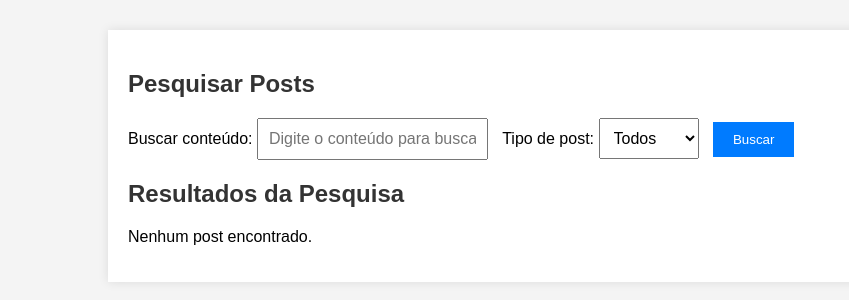
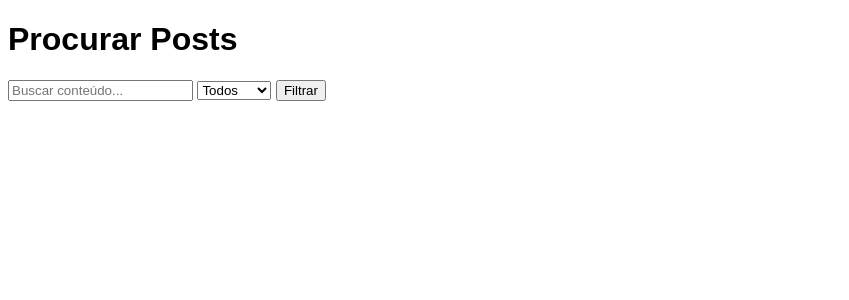
Before and after one commit to abeatrizreisdev/GerenciaPost, a PHP site: page /readPost.php in a window 1280 px wide. Shown: the top 300 px of the page, without its empty margins (0-849 px from the left). Run offline with PHP 8.4, Linux system fonts and the light colour scheme; data that the repository does not hold is empty.

Commit message:
criação da pagina de posts

```diff
--- a/php/facade/PostManager.php
+++ b/php/facade/PostManager.php
@@ -3,15 +3,18 @@ require_once __DIR__ . "/../factory/PostFactory.php";
 require_once __DIR__ . "/../observer/PostLogger.php";
 
 
-class PostManager {
+class PostManager
+{
     private $logger;
 
     // Agora o construtor recebe um logger como parâmetro
-    public function __construct(PostLogger $logger) {
+    public function __construct(PostLogger $logger)
+    {
         $this->logger = $logger;
     }
 
-    public function createPost($type, $content, $imagemUrl = null, $videoUrl = null) {
+    public function createPost($type, $content, $imagemUrl = null, $videoUrl = null)
+    {
         // Cria o post através da fábrica com todos os parâmetros necessários
         $post = PostFactory::createPost($type, $content, $imagemUrl, $videoUrl);
         $post->saveToDatabase();
@@ -21,38 +24,58 @@ class PostManager {
 
         return $post;
     }
-    public function readPost($searchTerm = '', $searchType = '') {
-        // Conectar ao banco de dados
-        $db = Database::getInstance();
-
-        // Construção da query
-        $sql = "SELECT * FROM posts WHERE 1=1"; // 1=1 é uma técnica para facilitar a concatenação de condições
-
-        // Filtrando por termo de pesquisa, se presente
-        if (!empty($searchTerm)) {
-            $searchTerm = "%" . $db->quote($searchTerm) . "%";  // Evitar SQL injection
-            $sql .= " AND conteudo LIKE $searchTerm";
+    public function buscarTodosPosts() {
+        try {
+            $db = Database::getInstance();
+            $sql = "SELECT * FROM posts";
+            $stmt = $db->query($sql);
+            return $stmt->fetchAll(PDO::FETCH_ASSOC);
+        } catch (PDOException $e) {
+            // Usa o método log() para registrar a exceção
+            $this->logger->log("Erro ao buscar todos os posts: " . $e->getMessage());
+            return null;
         }
-
-        // Filtrando por tipo de post, se presente
-        if (!empty($searchType)) {
-            $sql .= " AND tipo = $searchType";
-        }
-
-        // Executando a consulta
-        $stmt = $db->query($sql);
-
-        // Criando a lista de posts
-        $posts = [];
-        while ($row = $stmt->fetch(PDO::FETCH_ASSOC)) {
-            // Usando a PostFactory para criar o post com base no tipo
-            $posts[] = PostFactory::createPost($row);
-        }
-
-        return $posts;
     }
 
-    public function updatePost($post, $newContent) {
+    public function buscarPostsPorFiltro($tipo, $conteudo = '') {
+        try {
+            $db = Database::getInstance();
+            $sql = "";
+            $params = [];
+
+            // Ajuste da consulta dependendo do tipo de filtro
+            switch ($tipo) {
+                case 'all':
+                    $sql = "SELECT * FROM posts WHERE texto LIKE :conteudo OR imagem_url LIKE :conteudo OR video_url LIKE :conteudo";
+                    break;
+                case 'image':
+                    $sql = "SELECT * FROM imagePost WHERE imagem_url LIKE :conteudo";
+                    break;
+                case 'text':
+                    $sql = "SELECT * FROM textPost WHERE texto LIKE :conteudo";
+                    break;
+                case 'video':
+                    $sql = "SELECT * FROM videoPost WHERE video_url LIKE :conteudo";
+                    break;
+                default:
+                    throw new Exception("Tipo de filtro inválido: $tipo");
+            }
+
+            $params[':conteudo'] = '%' . $conteudo . '%';  // O parâmetro da busca
+            $stmt = $db->prepare($sql);
+            $stmt->execute($params);  // Execute a consulta com os parâmetros
+
+            // Retorna os posts encontrados
+            return $stmt->fetchAll(PDO::FETCH_ASSOC);
+        } catch (PDOException $e) {
+            // Usa o método log() para registrar a exceção
+            $this->logger->log("Erro ao buscar posts com filtro: " . $e->getMessage());
+            return null;
+        }
+    }
+
+    public function updatePost($post, $newContent)
+    {
         $post->setContent($newContent);
         $post->updateInDatabase();
         $this->logger->update($post, 'updated');  // Registra o log de atualização
@@ -60,7 +83,8 @@ class PostManager {
         return $post;
     }
 
-    public function deletePost($post) {
+    public function deletePost($post)
+    {
         $post->deleteFromDatabase();
         $this->logger->update($post, 'deleted');  // Registra o log de exclusão
 
@@ -68,7 +92,8 @@ class PostManager {
     }
 
     // Retorna os logs registrados
-    public function getLogs() {
+    public function getLogs()
+    {
         return $this->logger->getLogs();
     }
 }
--- a/php/observer/PostLogger.php
+++ b/php/observer/PostLogger.php
@@ -11,7 +11,10 @@ class PostLogger implements PostObserver {
         // Debugging: Verificando o que está sendo adicionado ao log
         echo "Log registrado: $message<br>"; // Adiciona um log diretamente no navegador
     }
-
+    public function log($message) {
+        // Aqui você pode escolher como deseja fazer o log (arquivo, banco de dados, etc.)
+        error_log($message); // Exemplo de log no arquivo de erro padrão
+    }
     private function generateLogMessage(Post $post, $event) {
         $timestamp = date('Y-m-d H:i:s');
         $postType = get_class($post);
--- a/php/readPost.php
+++ b/php/readPost.php
@@ -1,127 +1,65 @@
 <?php
-// Incluindo as classes necessárias
-require_once __DIR__ .'/config/conexao.php';  // Inclua o caminho correto para o PostFactory
-require_once __DIR__ .'/factory/PostFactory.php';  // Inclua o caminho correto para o PostFactory
-require_once __DIR__ .'/facade/PostManager.php';  // Inclua o caminho correto para o PostManager
-require_once __DIR__ .'/observer/PostLogger.php';   // Inclua o caminho correto para o PostLogger
+require_once 'config/conexao.php';
+require_once 'facade/PostManager.php';
+require_once 'observer/PostLogger.php';
 
+$postManager = new PostManager(new PostLogger());
 
-// Criando uma instância do PostManager
-$postLogger = new PostLogger();
-$postManager = new PostManager($postLogger);
+// Verifica se é uma requisição AJAX
+if ($_SERVER['REQUEST_METHOD'] === 'GET' && isset($_GET['filtro'])) {
+    $filtro = $_GET['filtro'] ?? 'all';
+    $busca = $_GET['busca'] ?? '';
+    $posts = $postManager->buscarPostsPorFiltro($filtro, $busca);
 
-// Variáveis de busca
-$searchTerm = isset($_GET['search']) ? $_GET['search'] : '';
-$searchType = isset($_GET['tipo']) ? $_GET['tipo'] : '';
+    // Retorna os dados em formato JSON
+    header('Content-Type: application/json');
+    echo json_encode($posts);
+    exit;
+}
+?>
+<!DOCTYPE html>
+<html lang="en">
 
-// Buscando posts com o novo nome da função
-$posts = $postManager->readPost($searchTerm, $searchType);
-?>
-
-<!DOCTYPE html>
-<html lang="pt-br">
 <head>
     <meta charset="UTF-8">
     <meta name="viewport" content="width=device-width, initial-scale=1.0">
-    <title>Busca de Posts</title>
+    <title>Gerenciador de Posts</title>
     <style>
         body {
             font-family: Arial, sans-serif;
-            background-color: #f4f4f4;
-            margin: 0;
-            padding: 0;
         }
-        .container {
-            width: 80%;
-            margin: 0 auto;
-            background-color: white;
-            padding: 20px;
-            box-shadow: 0 0 10px rgba(0, 0, 0, 0.1);
-            margin-top: 30px;
+
+        .post {
+            margin-bottom: 20px;
+            border: 1px solid #ccc;
+            padding: 10px;
+            border-radius: 5px;
         }
-        h2 {
-            color: #333;
-        }
-        .search-form {
+
+        .filtro-container {
             margin-bottom: 20px;
-        }
-        .search-form input,
-        .search-form select {
-            padding: 10px;
-            font-size: 16px;
-            margin-right: 10px;
-        }
-        .search-form button {
-            padding: 10px 20px;
-            background-color: #007BFF;
-            color: white;
-            border: none;
-            cursor: pointer;
-        }
-        .search-form button:hover {
-            background-color: #0056b3;
-        }
-        .post {
-            background-color: #fff;
-            border: 1px solid #ddd;
-            margin-bottom: 20px;
-            padding: 15px;
-            border-radius: 8px;
-        }
-        .post h3 {
-            margin-top: 0;
-            color: #007BFF;
-        }
-        .post img {
-            max-width: 100%;
-            border-radius: 8px;
-        }
-        .post video {
-            max-width: 100%;
-            border-radius: 8px;
         }
     </style>
 </head>
+
 <body>
+    <h1>Procurar Posts</h1>
 
-<div class="container">
-    <h2>Pesquisar Posts</h2>
-    <form action="" method="GET" class="search-form">
-        <label for="search">Buscar conteúdo:</label>
-        <input type="text" name="search" id="search" value="<?php echo htmlspecialchars($searchTerm); ?>" placeholder="Digite o conteúdo para buscar...">
-        <label for="tipo">Tipo de post:</label>
-        <select name="tipo" id="tipo">
-            <option value="">Todos</option>
-            <option value="text" <?php echo ($searchType === 'text' ? 'selected' : ''); ?>>Texto</option>
-            <option value="image" <?php echo ($searchType === 'image' ? 'selected' : ''); ?>>Imagem</option>
-            <option value="video" <?php echo ($searchType === 'video' ? 'selected' : ''); ?>>Vídeo</option>
-        </select>
-        <button type="submit">Buscar</button>
-    </form>
+    <div class="filtro-container">
+        <form id="filtroForm">
+            <input type="text" id="busca" placeholder="Buscar conteúdo...">
+            <select id="filtro">
+                <option value="all">Todos</option>
+                <option value="image">Imagens</option>
+                <option value="text">Textos</option>
+                <option value="video">Vídeos</option>
+            </select>
+            <button type="submit">Filtrar</button>
+        </form>
+    </div>
 
-    <h2>Resultados da Pesquisa</h2>
-
-    <?php if (count($posts) > 0): ?>
-        <?php foreach ($posts as $post): ?>
-            <div class="post">
-                <h3>Tipo: <?php echo ucfirst($post->getTipo()); ?></h3> <!-- Usando o método getTipo() -->
-                <p><strong>Conteúdo:</strong> <?php echo $post->getConteudo(); ?></p>
-
-                <?php if ($post instanceof ImagePost): ?>
-                    <p><strong>Imagem:</strong> <img src="<?php echo $post->getImagemUrl(); ?>" alt="Imagem do post"></p>
-                <?php elseif ($post instanceof VideoPost): ?>
-                    <p><strong>Vídeo:</strong> <video controls>
-                        <source src="<?php echo $post->getVideoUrl(); ?>" type="video/mp4">
-                        Seu navegador não suporta o elemento de vídeo.
-                    </video></p>
-                <?php endif; ?>
-            </div>
-        <?php endforeach; ?>
-    <?php else: ?>
-        <p>Nenhum post encontrado.</p>
-    <?php endif; ?>
-
-</div>
-
+    <div id="postContainer">
+        <!-- Os posts serão mostrados aqui -->
+    </div>
+    <script src="/../js/buscarPost.js"></script>
 </body>
-</html>
```
Also changed, not shown: php/js/buscarPost.js (added, +61 -0 lines).
